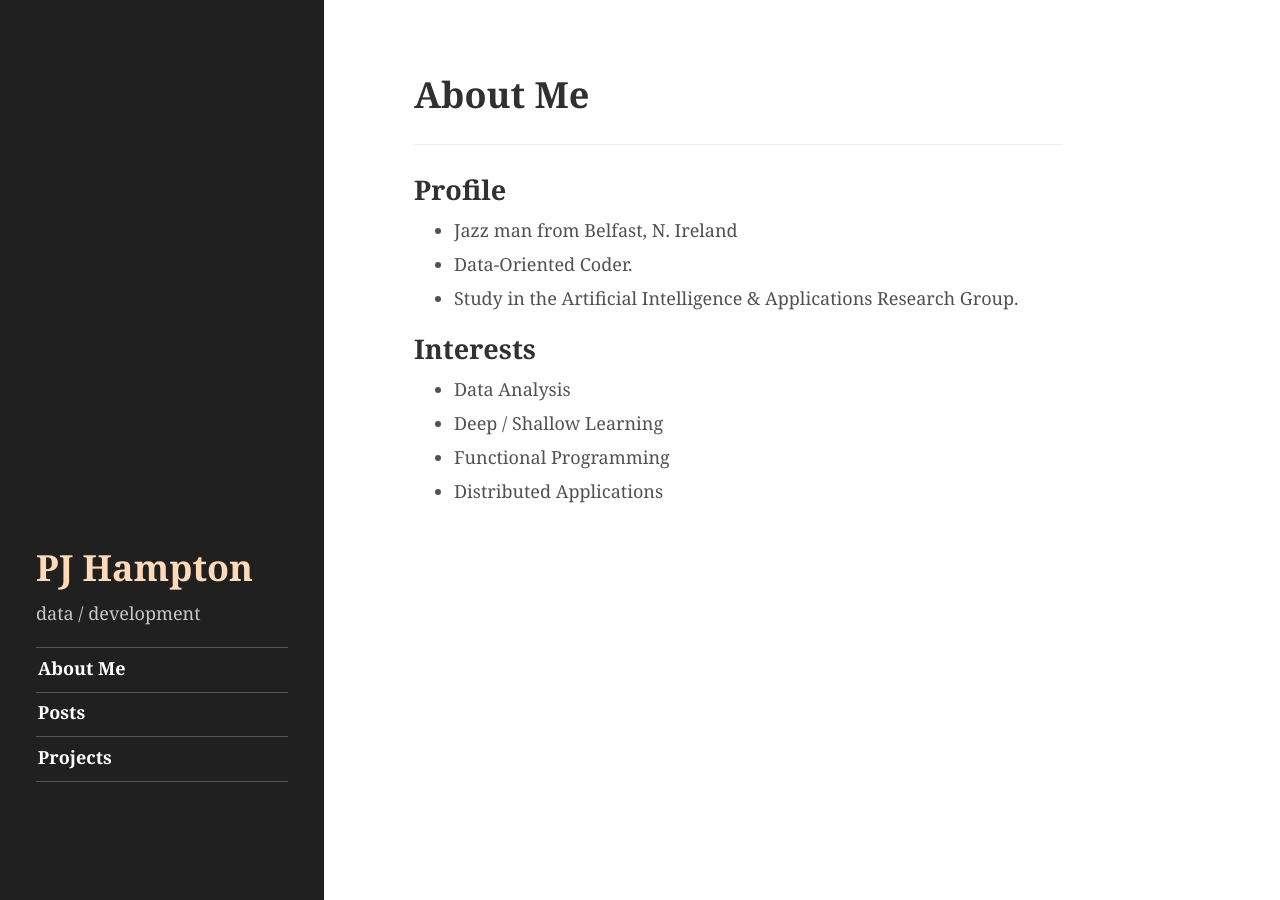
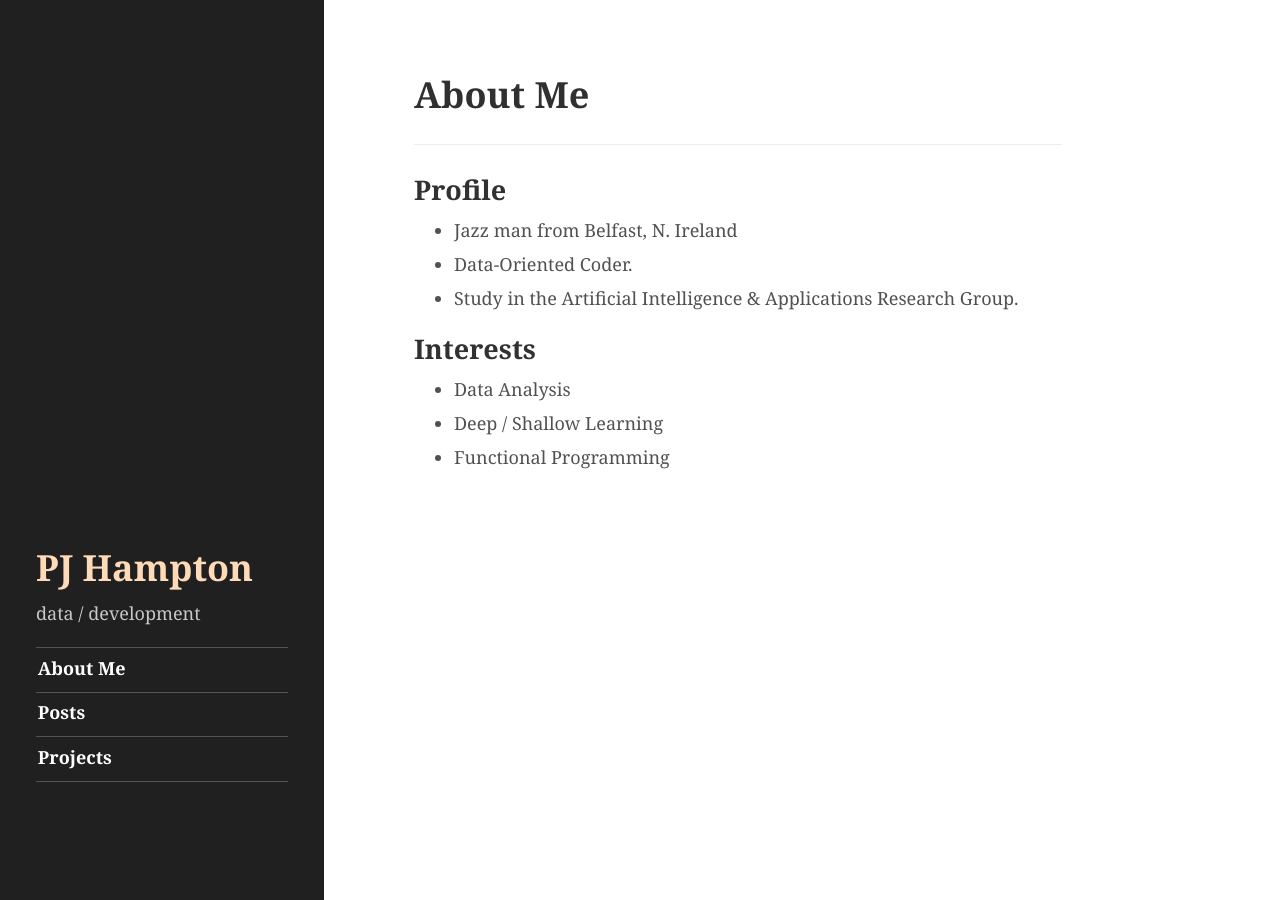
Before and after one commit to pjhampton/pjhampton.github.io, a Jekyll site: the page built from about.md, in a window 1280 px wide. Built offline with Jekyll 4.4.1, drawn with Linux system fonts in a browser that asks for light colours.

Commit message:
Removed dist apps.

```diff
--- a/about.md
+++ b/about.md
@@ -14,4 +14,3 @@ Interests
   - Data Analysis
   - Deep / Shallow Learning
   - Functional Programming
-  - Distributed Applications
```
